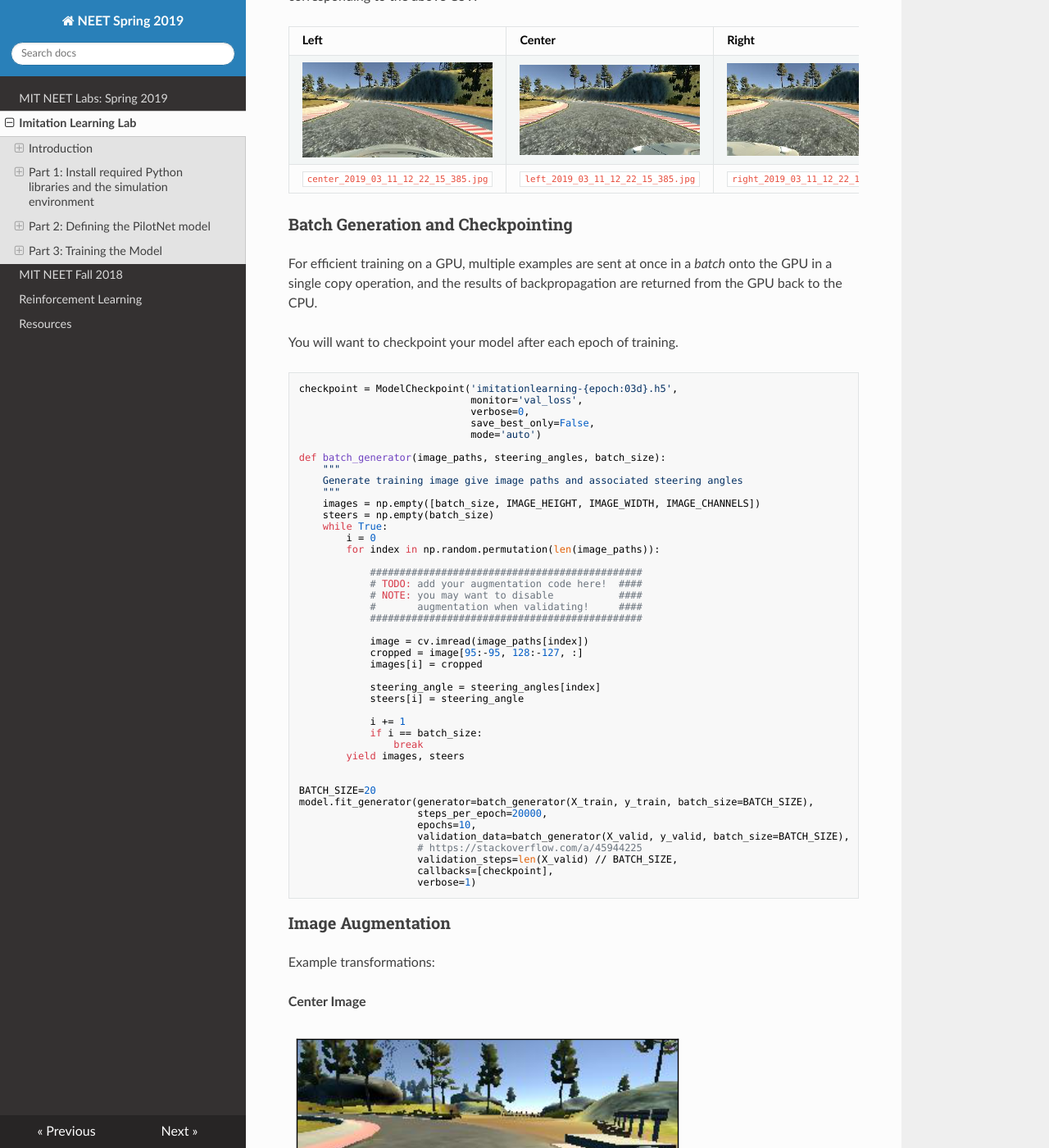
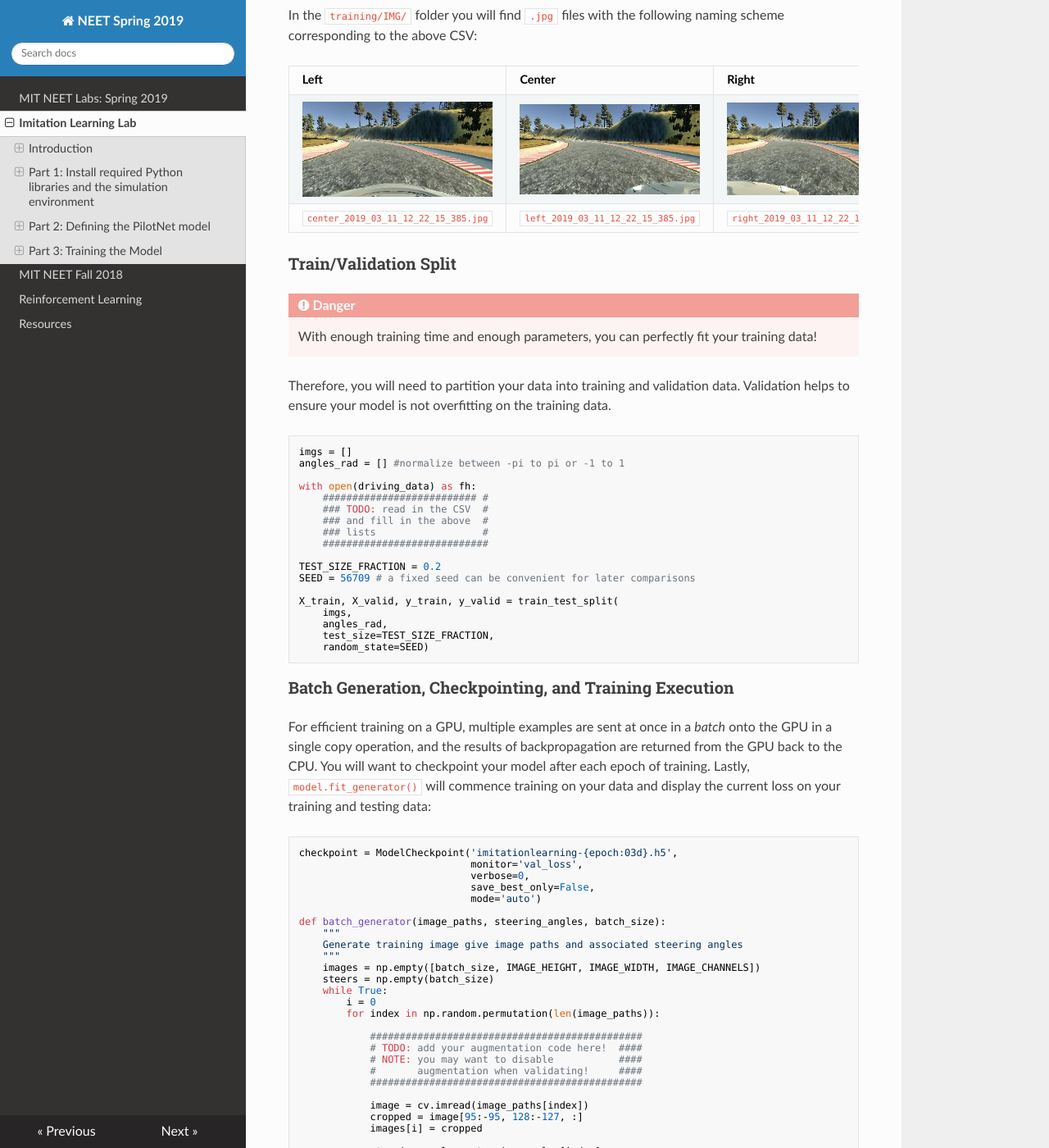
Before and after one commit to mmaz/neet, an MkDocs documentation site: the page built from docs/imitation_learning.md, in a window 1280 px wide and 1400 px high, scrolled down 6779 px. Shown: the whole window at 82% size. Built offline with MkDocs 1.6.1, drawn with Linux system fonts in a browser that asks for light colours; nearby versions of some CDN libraries; some of the changed text lies outside the part shown.

Commit message:
training notes

````diff
--- a/docs/imitation_learning.md
+++ b/docs/imitation_learning.md
@@ -103,6 +103,8 @@ def build_model(dropout_rate=0.5):
     return model
 ```
 
+As configured above, the PilotNet model expects 200x66 crops from the car's camera.
+
 !!! note "Exercise"
     How many parameters does each layer represent? What is the effect of changing the input size on the total number of parameters in the network? Why?
 
@@ -186,11 +188,37 @@ In the `training/IMG/` folder you will find `.jpg` files with the following nami
 |  `center_2019_03_11_12_22_15_385.jpg`    | `left_2019_03_11_12_22_15_385.jpg`    |   `right_2019_03_11_12_22_15_385.jpg`    |
 
 
-### Batch Generation and Checkpointing
+### Train/Validation Split
 
-For efficient training on a GPU, multiple examples are sent at once in a *batch* onto the GPU in a single copy operation, and the results of backpropagation are returned from the GPU back to the CPU.
+!!! danger
+    With enough training time and enough parameters, you can perfectly fit your training data!
 
-You will want to checkpoint your model after each epoch of training.
+Therefore, you will need to partition your data into training and validation data. Validation helps to ensure your model is not overfitting on the training data.
+
+```python
+imgs = []
+angles_rad = [] #normalize between -pi to pi or -1 to 1
+
+with open(driving_data) as fh:
+    ########################## #
+    ### TODO: read in the CSV  #
+    ### and fill in the above  #
+    ### lists                  #
+    ############################
+
+TEST_SIZE_FRACTION = 0.2
+SEED = 56709 # a fixed seed can be convenient for later comparisons
+
+X_train, X_valid, y_train, y_valid = train_test_split(
+    imgs,
+    angles_rad,
+    test_size=TEST_SIZE_FRACTION,
+    random_state=SEED)
+```
+
+### Batch Generation, Checkpointing, and Training Execution
+
+For efficient training on a GPU, multiple examples are sent at once in a *batch* onto the GPU in a single copy operation, and the results of backpropagation are returned from the GPU back to the CPU. You will want to checkpoint your model after each epoch of training. Lastly, `model.fit_generator()` will commence training on your data and display the current loss on your training and testing data:
 
 ```python
 checkpoint = ModelCheckpoint('imitationlearning-{epoch:03d}.h5',
@@ -241,7 +269,7 @@ model.fit_generator(generator=batch_generator(X_train, y_train, batch_size=BATCH
 
 ### Image Augmentation
 
-Example transformations:
+You will want to add some data augmentation to help your model generalize past the specific examples you have collected in the simulator (and on the actual RACECAR). Some example transformations to incorporate:
 
 **Center Image**
 
````
